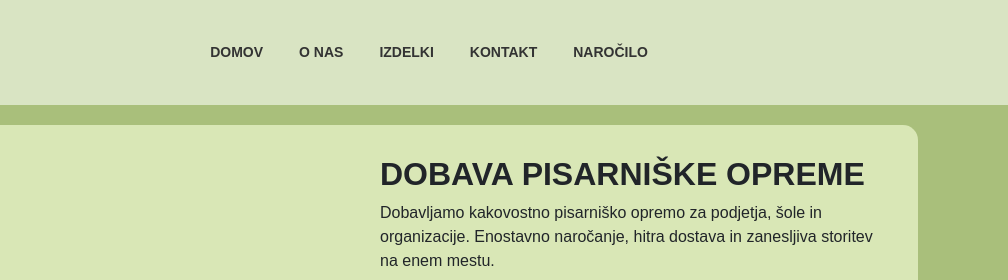
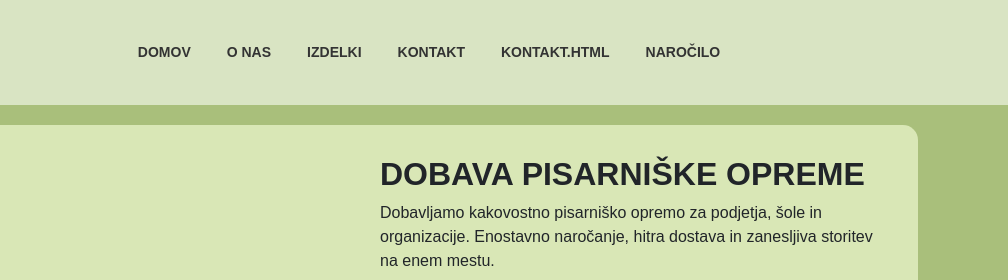
Before and after one commit to ReaV0211/dobava-pisarniske-opreme, a plain HTML site: page index.html in a window 1280 px wide. Shown: the top 280 px of the page, 272-1280 px from the left. Drawn offline with nearby package versions, Linux system fonts and the light colour scheme; files that its build step writes are made by us from their sources.

Commit message:
Update index.html

```diff
--- a/index.html
+++ b/index.html
@@ -27,6 +27,7 @@
         <li class="nav-item"><a class="nav-link" href="#">O NAS</a></li>
         <li class="nav-item"><a class="nav-link" href="izdelki.html">IZDELKI</a></li>
         <li class="nav-item"><a class="nav-link" href="#">KONTAKT</a></li>
+        <li class="nav-item"><a class="nav-link" href="#"> kontakt.html </a></li>
         <li class="nav-item"><a class="nav-link" href="#">NAROČILO</a></li>
       </ul>
     </div>
```
